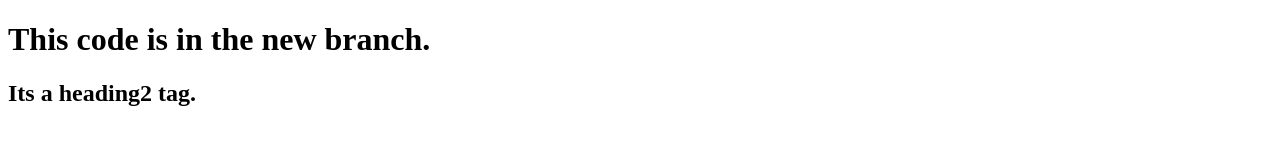
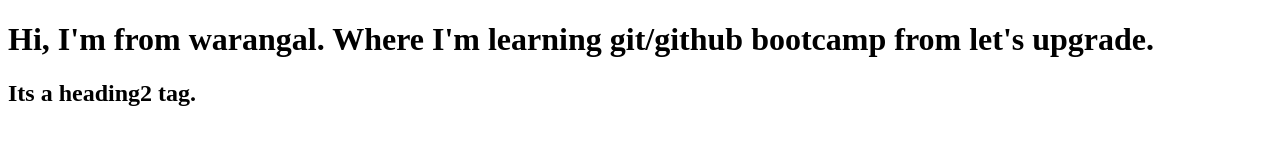
Before and after one commit to poojabejjanki2003/bootcamp_testing, a plain HTML site: page index.html in a window 1280 px wide. Drawn offline with Linux system fonts and the light colour scheme.

Commit message:
2nd change

```diff
--- a/index.html
+++ b/index.html
@@ -7,7 +7,7 @@
 </head>
 <body>
     <h1>
-        This code is in the new branch.
+        Hi, I'm from warangal. Where I'm learning git/github bootcamp from let's upgrade.
     </h1>
     <h2>
         Its a heading2 tag.
```
